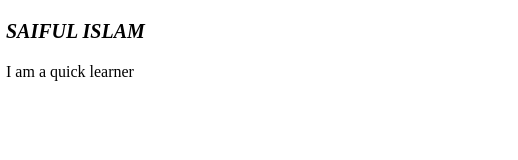
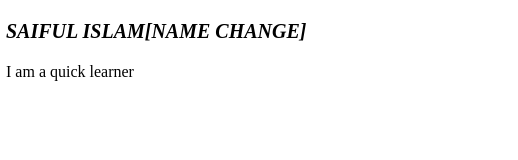
Before and after one commit to saifulxp/HTML, a plain HTML site: page index.html in a window 1280 px wide. Shown: the full height of the page, 122-640 px from the left. Drawn offline with Linux system fonts and the light colour scheme.

Commit message:
Name Change

```diff
--- a/index.html
+++ b/index.html
@@ -18,7 +18,7 @@
   </head>
   <body>
     <img src="images/midul1.jpg" />
-    <p class="username">SAIFUL ISLAM</p>
+    <p class="username">SAIFUL ISLAM[NAME CHANGE]</p>
     <p>I am a quick learner</p>
   </body>
 </html>
```
